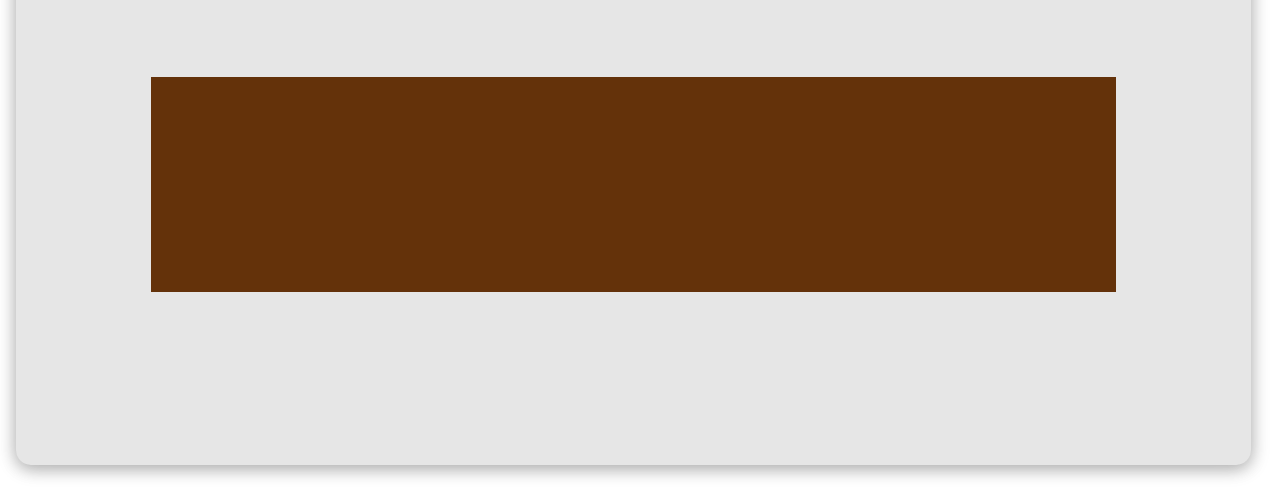
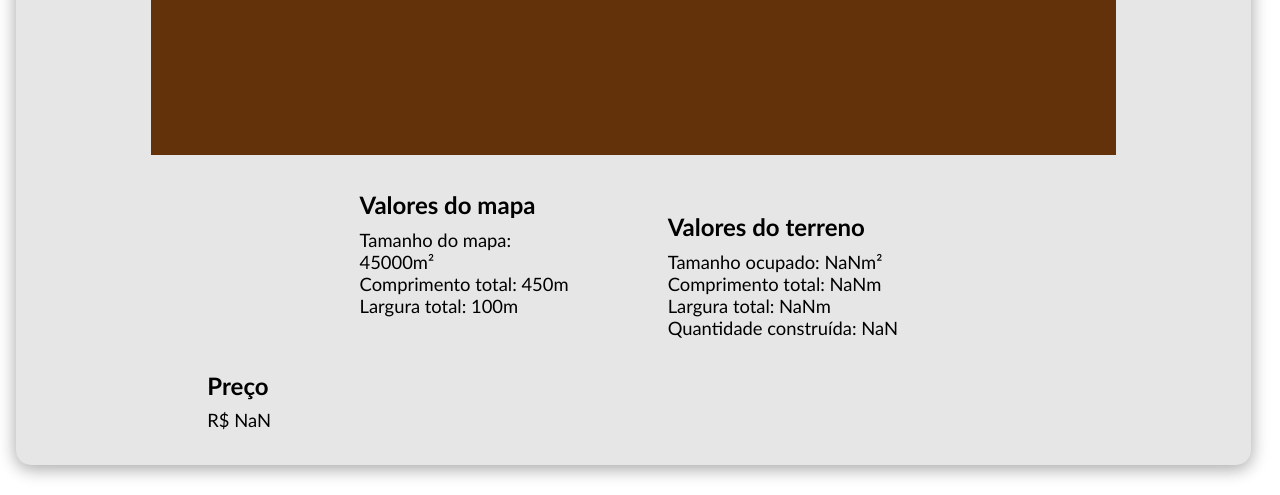
Before and after one commit to budes/venda-terrenos, a plain HTML site: page mapa.html in a window 1280 px wide. Shown: the part 305-800 px from the top of the page. Drawn offline with Linux system fonts and the light colour scheme.

Commit message:
Add files via upload

```diff
--- a/mapa.html
+++ b/mapa.html
@@ -12,17 +12,36 @@
 
 <body>
 	<div class='detalhamento' id='mapa'>
+		<header class='ocup_tudo'>
 			<div id='titulo'>
 				<a href='index.html'> <button id='botao-mapa' style='display: inline-block;'> Voltar </button> </a>
 				<h1 id='mapa-versao' style='display: inline-block;'> Mapa visualizado </h1>
 			</div>
+		</header>
 
+		<content class='ocup_tudo'>
 			<div class="mapa-total">
 				<!-- O mapa todo da região -->
 			</div>
+		</content>
 
-		<content>
-		</content>
+		<section class='ocup_tudo' >
+			<div class='descricao' id='map' style="width: 19rem; display:inline-block;">
+				<h2> Valores do mapa </h2>
+
+				<p>
+					Tamanho do mapa: 45000m² <br>
+					Comprimento total: 450m <br>
+					Largura total: 100m <br> <br>
+				</p>
+			</div>
+			<div class='descricao' id='ter' style="width: 20rem; display:inline-block;">
+
+			</div>
+			<div class='descricao' id='prc-div' style=" display:inline-block;">
+
+			</div>
+		</section>
 
 	</div>
 
@@ -39,15 +58,27 @@
 	-->
 
 	<script>
+
         //Acessamos a funcao passando o parametros que queremos o valor do seu retorno .Ex: o parametro [stars]
 
 		function ObtemParametro(OParametro) {
+			/*
+			window.location.search.substr(1).split('&') -> array
+
+            // window.location -> Obtem os argumentos da URL (?id=1)
+            // window.location.substr(1) -> Retira o '?'
+            // window.location.substr(1).split('&') -> Se tivesse mais outro argumento, ele separaria e retornaria em um array (tipo lista em python)
+
+            */
             var params = window.location.search.substr(1).split('&');
 
             for (var i = 0; i < params.length; i++) {
-                var p = params[i].split('=');
-                if (p[0] == OParametro) {
+                var p = params[i].split('=');   // -> ['id', 1]
+                if (p[0] == OParametro) {       // se o 'id' == parametro que qro
                     return decodeURIComponent(p[1]);
+                		   /*
+                		    Essa parte do decode era pra caso o argumento que mandasse fosse algo codificado, como o шеллы, que precisa ser codificado para mandar.
+                		   */
                 }
             }
             return false;
@@ -60,9 +91,18 @@
 			var comp_tot = 60.3;
 			var larg_tot = 13.4;
 
+			let comp = 0;
+			let larg = 0;
+
+			let preco = 0;
+
+			let ft = 5 / 0.67; // Fator de proporção
+
 			if (id == 1) {
-				var comp = 4.69 + 0.67;
-				var larg = 1.34;
+				comp = 4.69 + 0.67;
+				larg = 1.34;
+
+				preco = 60000
 
 				// larg == 1.34 (10) + 0.67 (5)
 				for (var qt_larg = parseInt(larg_tot/larg); qt_larg > 0; qt_larg--) {
@@ -84,9 +124,12 @@
 				}
 
 			}
+
 			if (id == 2) {
-				var comp = 4.29;
-				var larg = 1.47;
+				comp = 4.29;
+				larg = 1.47;
+
+				preco = 75000
 
 				var qt_comp = parseInt(comp_tot/comp);
 				var qt_larg = parseInt(larg_tot/larg);
@@ -114,6 +157,28 @@
 				}
 			}
 
+			var larg_oc = Math.round(larg * ft * parseInt(larg_tot/larg));
+			var comp_oc = Math.round(comp * ft * parseInt(comp_tot/comp));
+			var quant = parseInt(larg_tot/larg) * parseInt(comp_tot/comp);
+
+			var info = '\
+			<h2> Valores do terreno </h2> \n \
+			<p> \n \
+				Tamanho ocupado: ' + larg_oc*comp_oc + 'm² <br> \n \
+				Comprimento total: ' + comp_oc + 'm <br> \n \
+				Largura total: ' + larg_oc + 'm <br> \n \
+				Quantidade construída: ' + quant + '\n \
+			</p> \n \ '
+			document.querySelector('#ter').innerHTML = info;
+
+			var pre_pag = '\
+			<h2> Preço </h2> \n \
+			<p id="preco">  \n \
+				' + (preco * quant).toLocaleString('pt-BR', {style: 'currency', currency:'BRL'}) + ' <br>\n \
+			</p> \n \ '
+
+			document.querySelector('#prc-div').innerHTML = pre_pag
+
 			document.querySelector('.mapa-total').innerHTML = html;
 
        	})
```
Lines whose indentation alone changed are shown as unchanged.
